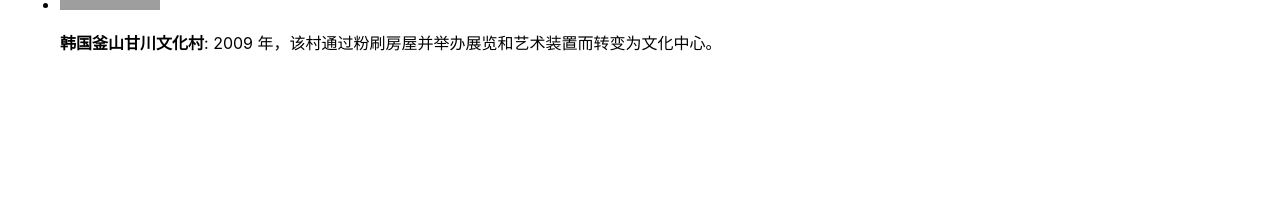
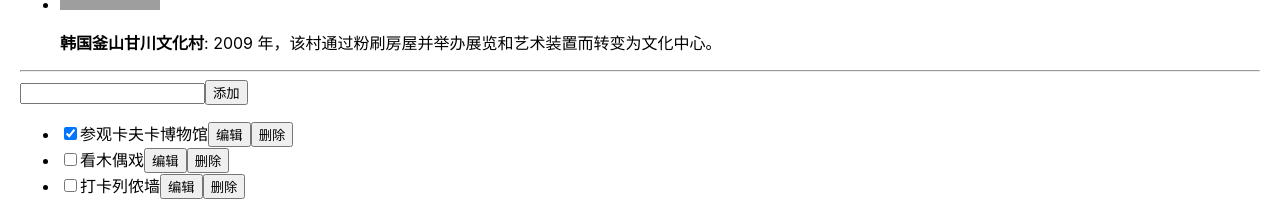
Before and after one commit to Aerolii/study-react-lib, a React (Create React App) app: page / in a window 1280 px wide. Shown: the part 4710-4926 px from the top of the page. Before the commit the page ends 4784 px from the top, so only its background shows below. Built offline with nearby package versions, Linux system fonts and the light colour scheme; grey boxes are pictures that could not be loaded.

Commit message:
feat: 使用 reducer 和 context 重构任务管理列表

```diff
--- a/src/App.jsx
+++ b/src/App.jsx
@@ -1,6 +1,7 @@
 import './App.css'
 import BucketList from './components/BucketList'
 import RequestTracker from './components/RequestTracker'
+import TasksManager from './components/TasksManager'
 import UserForm from './components/UserForm'
 import ContextSection from './components/context/ContextSection'
 import DragBox from './components/drag-box/DragBox'
@@ -123,6 +124,8 @@ export default function App() {
       <MessengerReducer />
       <hr />
       <ContextApp />
+      <hr />
+      <TasksManager />
     </>
   )
 }
--- /dev/null
+++ b/src/components/TasksManager.jsx
@@ -0,0 +1,92 @@
+import { useState } from 'react'
+import TasksProvider, {
+  useTaskDispatch,
+  useTasks
+} from '../context/TaskContext'
+
+export default function TasksManager() {
+  return (
+    <TasksProvider>
+      <AddTask />
+      <TaskList />
+    </TasksProvider>
+  )
+}
+
+function AddTask() {
+  const [text, setText] = useState('')
+  const dispatch = useTaskDispatch()
+  return (
+    <div>
+      <input
+        type="text"
+        value={text}
+        onChange={(e) => setText(e.target.value)}
+      />
+      <button onClick={() => dispatch({ type: 'add', text })}>添加</button>
+    </div>
+  )
+}
+
+function TaskList() {
+  const tasks = useTasks()
+
+  return (
+    <ul>
+      {tasks.map((task) => (
+        <li key={task.id}>
+          <Task task={task} />
+        </li>
+      ))}
+    </ul>
+  )
+}
+
+function Task({ task }) {
+  const [isEnding, setIsEnding] = useState(false)
+  const dispatch = useTaskDispatch()
+  let taskContent
+  if (isEnding) {
+    taskContent = (
+      <>
+        <input
+          type="text"
+          value={task.text}
+          onChange={(e) =>
+            dispatch({
+              type: 'change',
+              task: { ...task, text: e.target.value }
+            })
+          }
+        />
+        <button onClick={() => setIsEnding(false)}>保存</button>
+      </>
+    )
+  } else {
+    taskContent = (
+      <>
+        {task.text}
+        <button onClick={() => setIsEnding(true)}>编辑</button>
+      </>
+    )
+  }
+
+  return (
+    <div>
+      <input
+        type="checkbox"
+        checked={task.done}
+        onChange={(e) =>
+          dispatch({
+            type: 'change',
+            task: { ...task, done: e.target.checked }
+          })
+        }
+      />
+      {taskContent}
+      <button onClick={() => dispatch({ type: 'delete', id: task.id })}>
+        删除
+      </button>
+    </div>
+  )
+}
--- a/src/context/TaskContext.js
+++ b/src/context/TaskContext.js
@@ -43,6 +43,6 @@ export default function TasksProvider({ children }) {
   )
 }
 
-export const useTasks = () => {
-  return useContext()
-}
+export const useTasks = () => useContext(TaskContext)
+
+export const useTaskDispatch = () => useContext(TaskDispatchContext)
```
